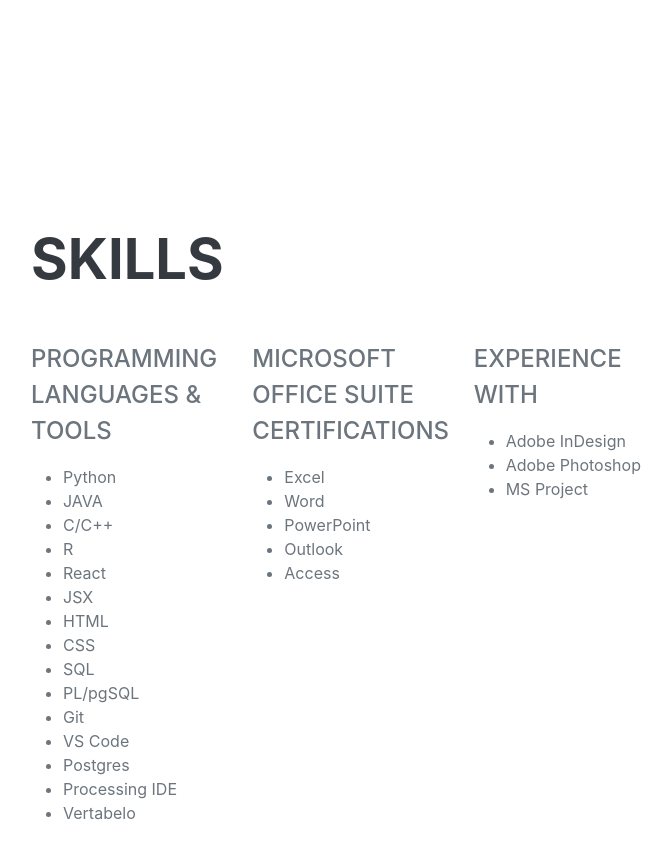
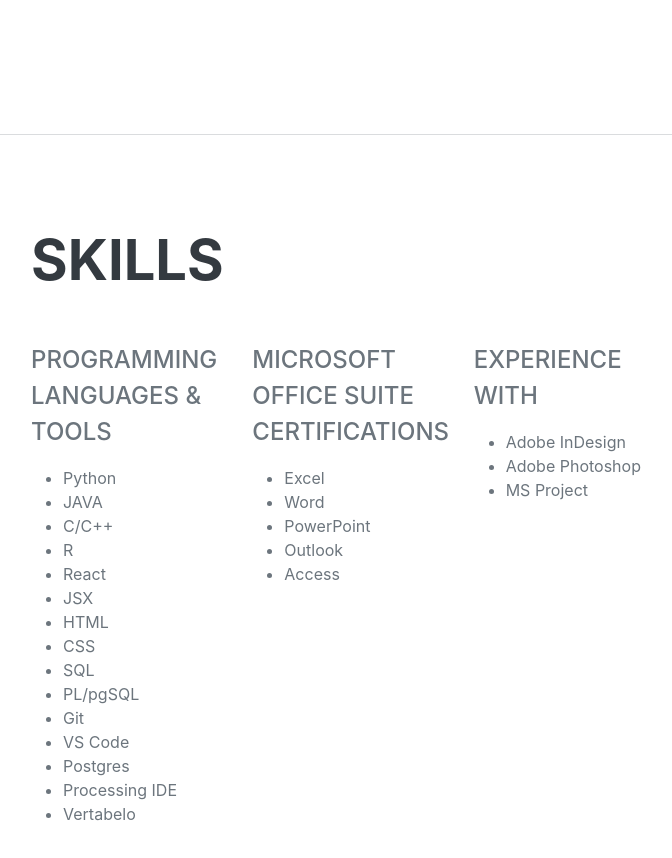
Before and after one commit to fruitsalad02/cv, a React (Create React App) app: page / in a window 1280 px wide. Shown: the part 5420-6278 px from the top of the page, without its empty margins (561-1233 px from the left). Built offline with nearby package versions, Linux system fonts and the light colour scheme; a web font is replaced by a local one.

Commit message:
added horizontal divider after projects section

```diff
--- a/src/Projects.js
+++ b/src/Projects.js
@@ -72,6 +72,7 @@
 
                 </div>
             </section>
+            <hr class="m-0" />
         </div>
      );
 }
```
